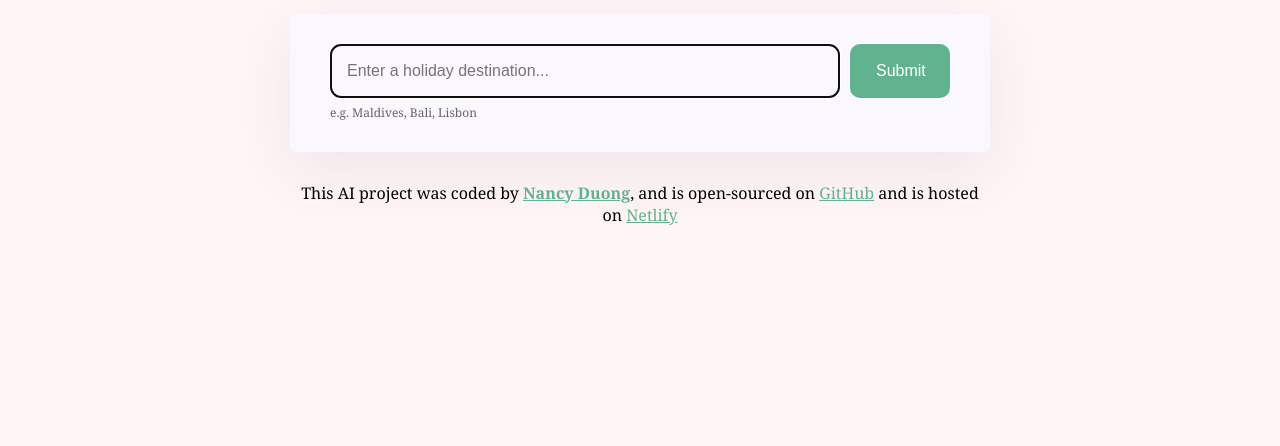
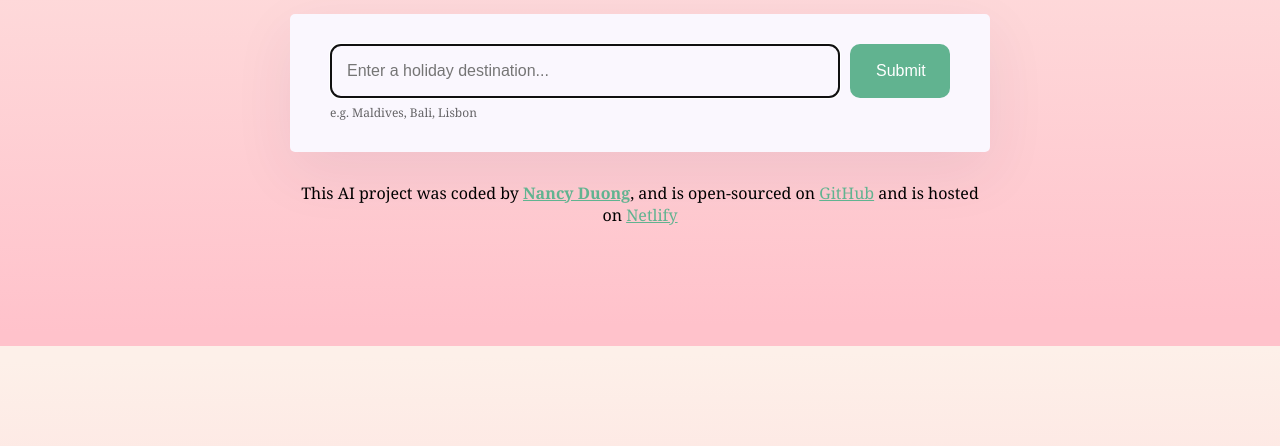
Before and after one commit to nanceed/AI-travel-generator, a plain HTML site: page index.html in a window 1280 px wide. Shown: the part 354-800 px from the top of the page. Drawn offline with nearby package versions, Linux system fonts and the light colour scheme.

Commit message:
Changed background color

```diff
--- a/src/style.css
+++ b/src/style.css
@@ -1,5 +1,5 @@
 body {
-    background-color:#fff5f5;
+    background: linear-gradient(179.4deg, rgb(253, 240, 233) 2.2%, rgb(255, 194, 203) 96.2%);
     font-family:Cambria, Cochin, Georgia, Times, 'Times New Roman', serif;
 }
 
```
